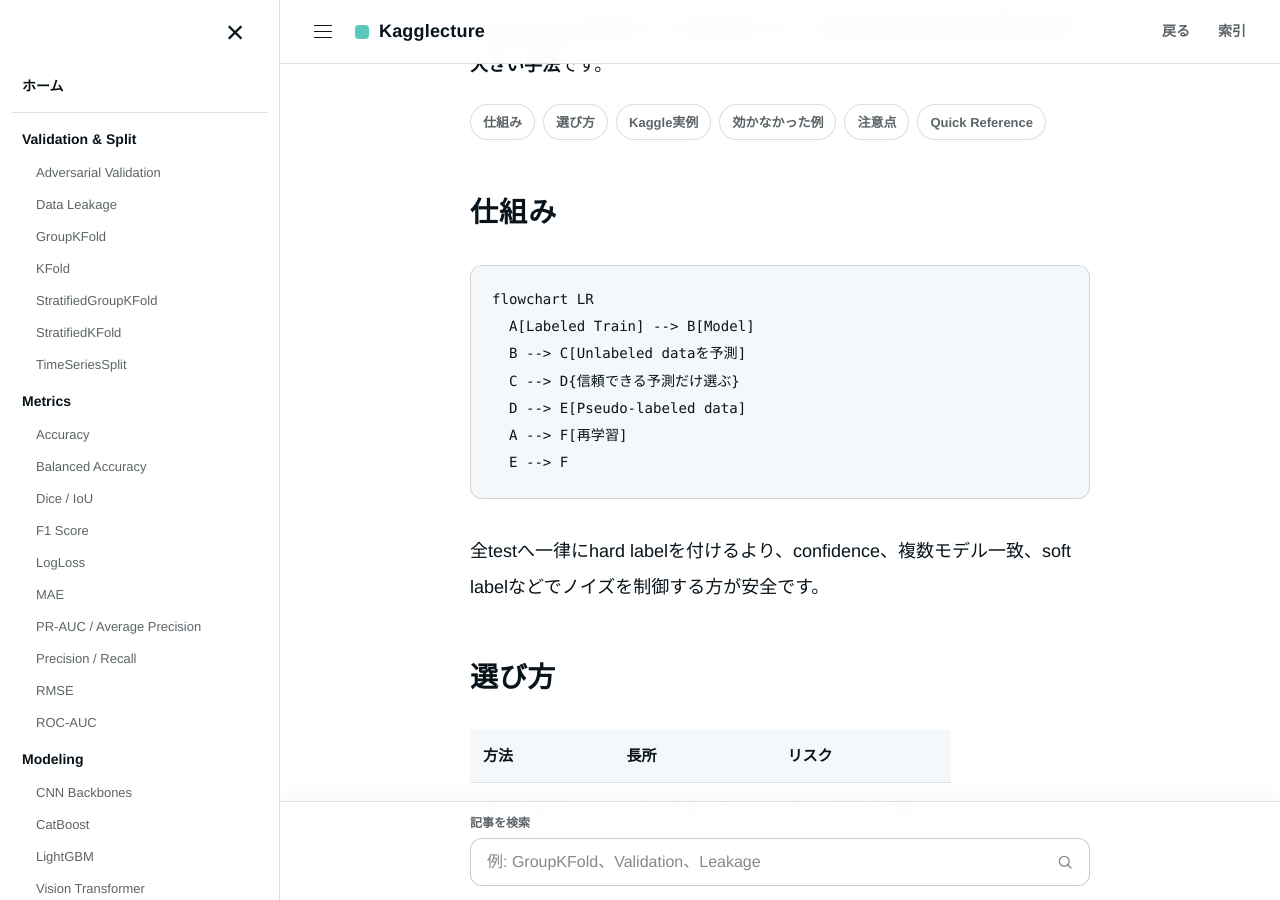
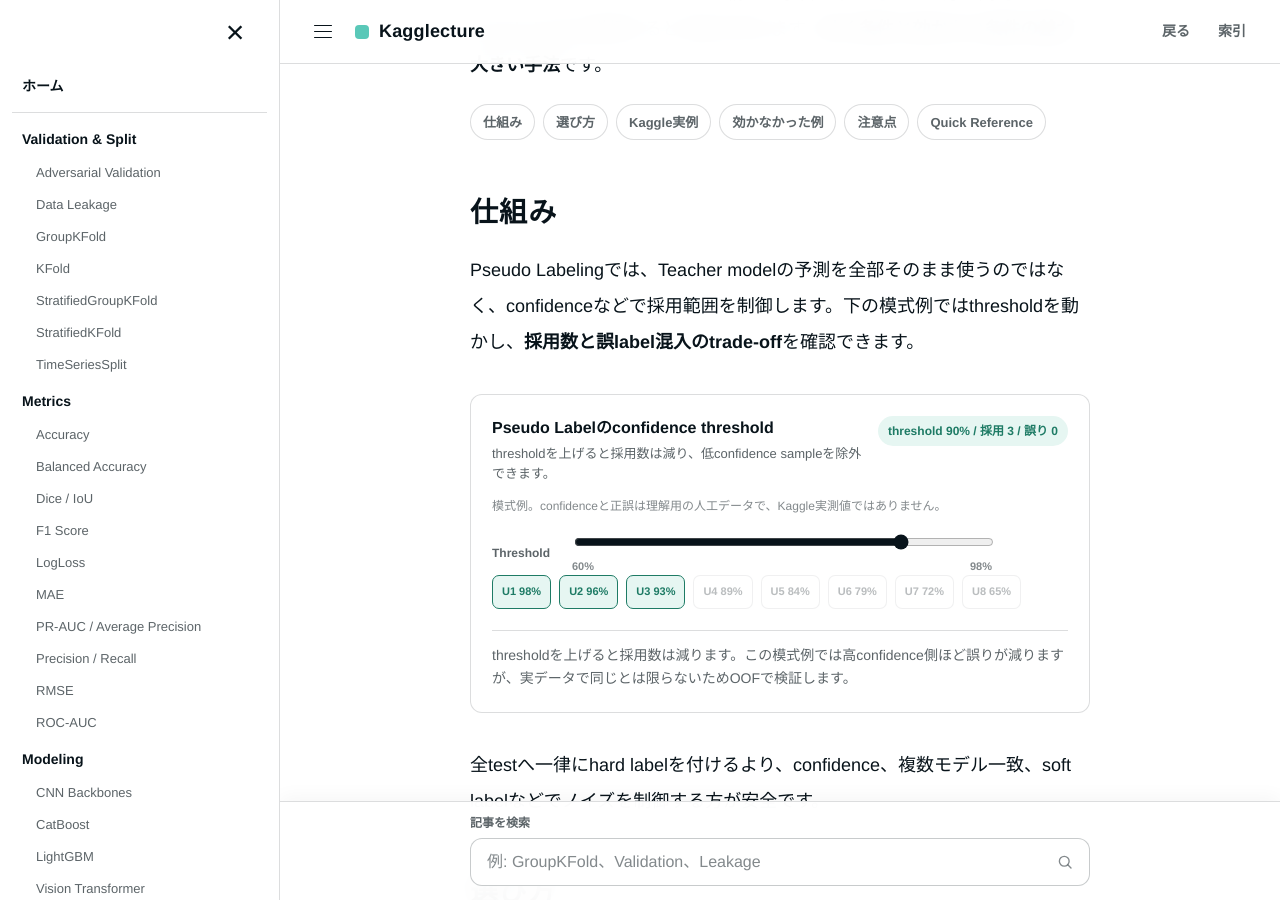
Before and after one commit to morikazu1119/Kagglecture, a Jekyll site: the page built from wiki/advanced-methods/pseudo-labeling.md, in a window 1280 px wide and 900 px high, scrolled down 319 px. Built offline with Jekyll 4.4.1, drawn with Linux system fonts in a browser that asks for light colours.

Commit message:
docs: replace Pseudo Labeling Mermaid with threshold interactive

````diff
--- a/wiki/advanced-methods/pseudo-labeling.md
+++ b/wiki/advanced-methods/pseudo-labeling.md
@@ -32,15 +32,28 @@ Testやexternal unlabeled dataの構造を学習へ取り込める一方、間
 
 ## 仕組み {#mechanism}
 
-```mermaid
-flowchart LR
-  A[Labeled Train] --> B[Model]
-  B --> C[Unlabeled dataを予測]
-  C --> D{信頼できる予測だけ選ぶ}
-  D --> E[Pseudo-labeled data]
-  A --> F[再学習]
-  E --> F
-```
+Pseudo Labelingでは、Teacher modelの予測を全部そのまま使うのではなく、confidenceなどで採用範囲を制御します。下の模式例ではthresholdを動かし、**採用数と誤label混入のtrade-off**を確認できます。
+
+<div class="interactive-viz" data-interactive="pseudo-label-threshold">
+  <div class="interactive-viz__header">
+    <div>
+      <div class="interactive-viz__title">Pseudo Labelのconfidence threshold</div>
+      <p class="interactive-viz__subtitle">thresholdを上げると採用数は減り、低confidence sampleを除外できます。</p>
+    </div>
+    <span class="interactive-status" data-pl-status data-state="safe">threshold 90% / 採用 3 / 誤り 0</span>
+  </div>
+  <p class="interactive-note">模式例。confidenceと正誤は理解用の人工データで、Kaggle実測値ではありません。</p>
+  <div class="interactive-control-row">
+    <span class="interactive-control-label">Threshold</span>
+    <label class="interactive-range">
+      <input type="range" min="60" max="98" step="1" value="90" data-pl-threshold aria-label="Pseudo Label confidence threshold">
+      <span class="interactive-range-labels"><span>60%</span><span>98%</span></span>
+    </label>
+  </div>
+  <div class="sample-grid" data-pl-grid aria-label="Pseudo label候補"></div>
+  <p class="interactive-explanation" data-pl-explanation aria-live="polite">thresholdを上げるほど採用数は減ります。実データではOOFでnoiseとcoverageを比較します。</p>
+  <noscript><p class="interactive-explanation">全件を採用せず、高confidenceや複数model一致などでpseudo labelのnoiseを制御します。</p></noscript>
+</div>
 
 全testへ一律にhard labelを付けるより、confidence、複数モデル一致、soft labelなどでノイズを制御する方が安全です。
 
````
